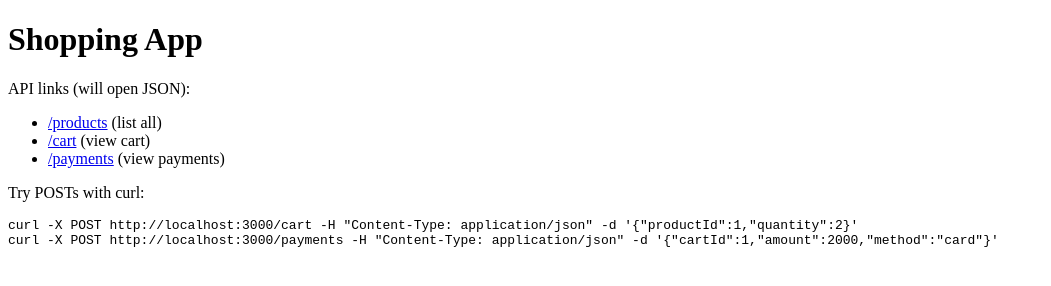
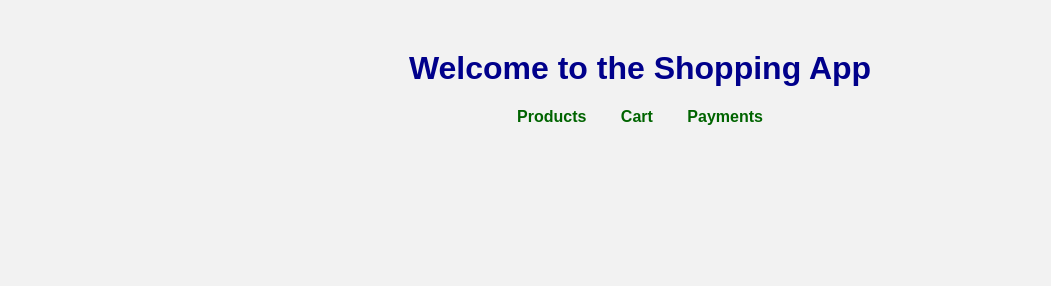
Before and after one commit to etichiranjeevi/nodejs_error, a website: page public/index.html in a window 1280 px wide. Shown: the whole page, without its empty margins (0-1051 px from the left). Drawn offline with Linux system fonts and the light colour scheme.

Commit message:
final project

```diff
--- a/package.json
+++ b/package.json
@@ -2,9 +2,9 @@
   "name": "shopping-app",
   "version": "1.0.0",
   "description": "Mini shopping app with products, cart, payments",
-  "main": "server.js",
+  "main": "app.js",
   "scripts": {
-    "start": "node server.js"
+    "start": "node app.js"
   },
   "dependencies": {
     "express": "^4.18.2"
--- a/public/index.html
+++ b/public/index.html
@@ -1,21 +1,22 @@
 <!DOCTYPE html>
 <html>
 <head>
-  <meta charset="utf-8" />
   <title>Shopping App</title>
+  <!-- Link to CSS file -->
+  <link rel="stylesheet" href="style.css">
 </head>
 <body>
-  <h1>Shopping App</h1>
-  <p>API links (will open JSON):</p>
-  <ul>
-    <li><a href="/products">/products</a> (list all)</li>
-    <li><a href="/cart">/cart</a> (view cart)</li>
-    <li><a href="/payments">/payments</a> (view payments)</li>
-  </ul>
-  <p>Try POSTs with curl:</p>
-  <pre>
-curl -X POST http://localhost:3000/cart -H "Content-Type: application/json" -d '{"productId":1,"quantity":2}'
-curl -X POST http://localhost:3000/payments -H "Content-Type: application/json" -d '{"cartId":1,"amount":2000,"method":"card"}'
-  </pre>
+  <h1>Welcome to the Shopping App</h1>
+
+  <!-- Navigation -->
+  <nav>
+    <ul>
+      <li><a href="/products">Products</a></li>
+      <li><a href="/cart">Cart</a></li>
+      <li><a href="/payments">Payments</a></li>
+    </ul>
+  </nav>
+
+
 </body>
 </html>
--- /dev/null
+++ b/public/style.css
@@ -0,0 +1,30 @@
+body {
+  background-color: #f2f2f2;
+  font-family: Arial, sans-serif;
+  text-align: center;
+  margin-top: 50px;
+}
+
+h1 {
+  color: darkblue;
+}
+
+nav ul {
+  list-style-type: none;
+  padding: 0;
+}
+
+nav li {
+  display: inline-block;
+  margin: 0 15px;
+}
+
+nav a {
+  text-decoration: none;
+  color: darkgreen;
+  font-weight: bold;
+}
+
+nav a:hover {
+  color: red;
+}
```
Also changed, not shown: app.js (+6 -6 lines), 2 other files.
